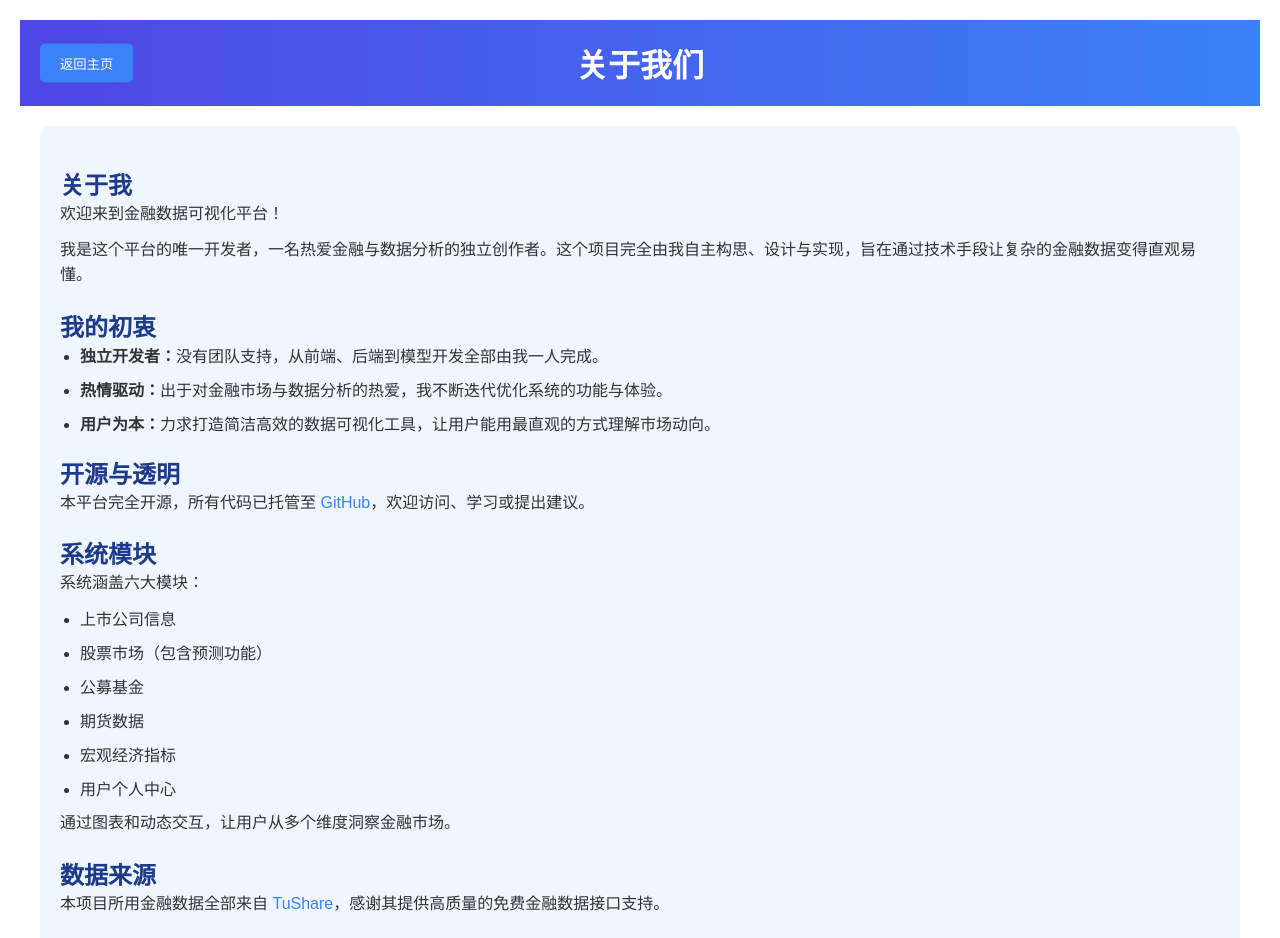
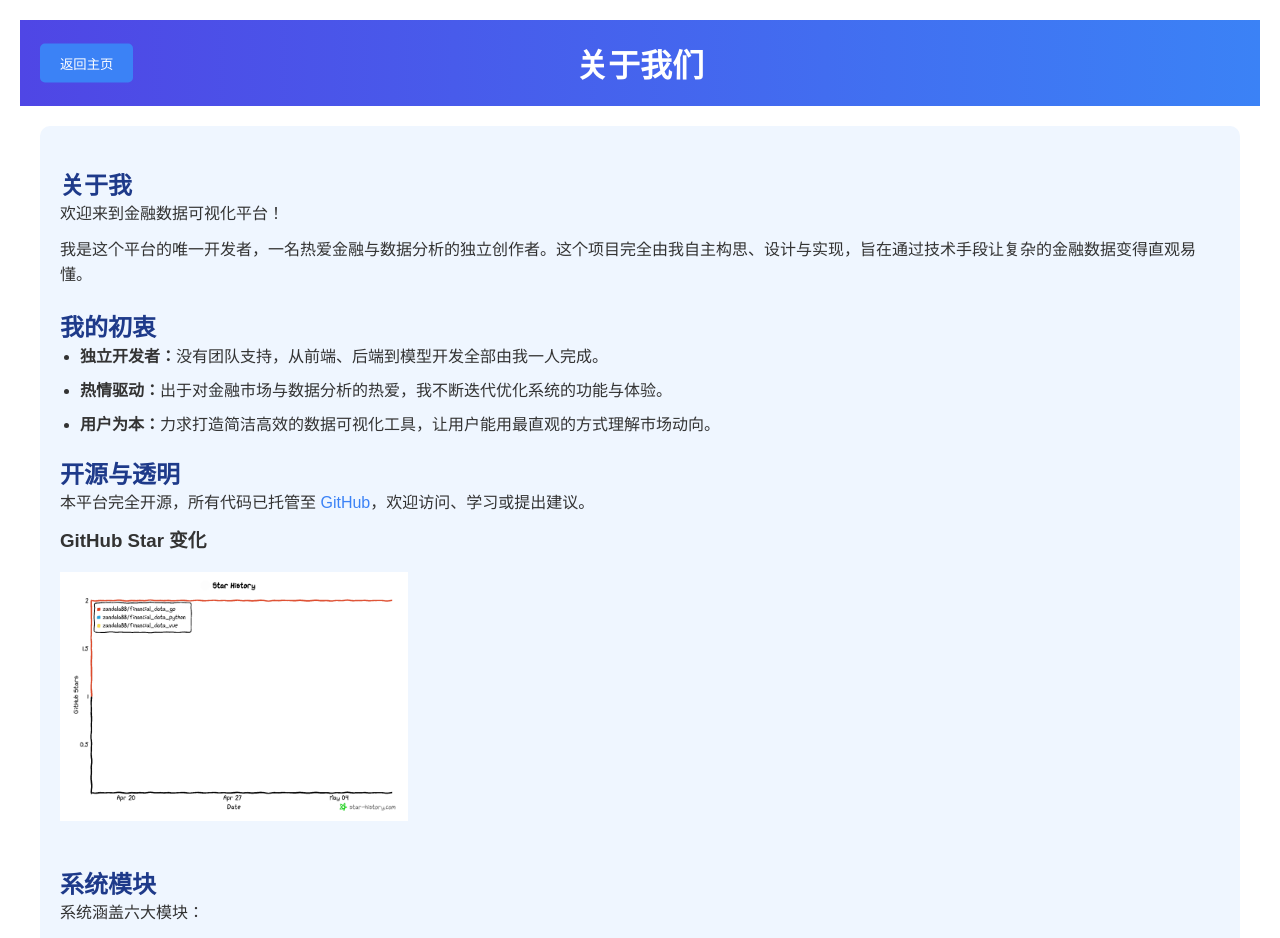
Before and after one commit to zandala88/financial_data_vue, a Vue app: page /about in a window 1280 px wide. Shown: the top 938 px of the page. Built offline with nearby package versions, Linux system fonts and the light colour scheme; what vue-markdown, vue-markdown-render would draw is missing.

Commit message:
feat: github star show

```diff
--- a/src/views/AboutPage.vue
+++ b/src/views/AboutPage.vue
@@ -18,6 +18,8 @@
 
       <h2>开源与透明</h2>
       <p>本平台完全开源，所有代码已托管至 <a href="https://github.com/zandala88/financial_data_go" target="_blank">GitHub</a>，欢迎访问、学习或提出建议。</p>
+      <h3>GitHub Star 变化</h3>
+      <img src="../../public/star-history-202557.png" alt="GitHub Star History" style="max-width:30%;margin:20px 0;" />
 
       <h2>系统模块</h2>
       <p>系统涵盖六大模块：</p>
--- a/src/views/UpDownRank.vue
+++ b/src/views/UpDownRank.vue
@@ -54,7 +54,7 @@
             <div class="stock-info">
               <div class="stock-name">{{ item.name }}</div>
             </div>
-            <div class="change-percent down">{{ item.score }}%</div>
+            <div class="change-percent down">-{{ item.score }}%</div>
           </div>
         </div>
       </div>
```
Also changed, not shown: public/star-history-202557.png (added).
